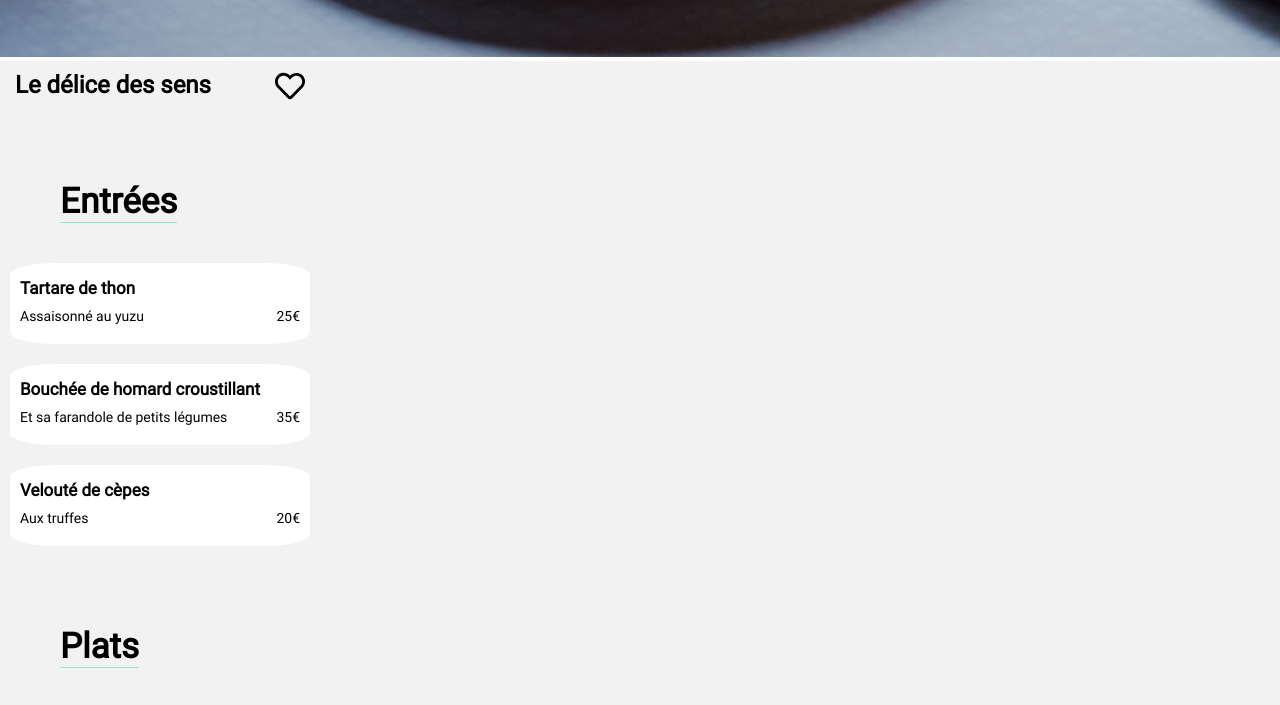
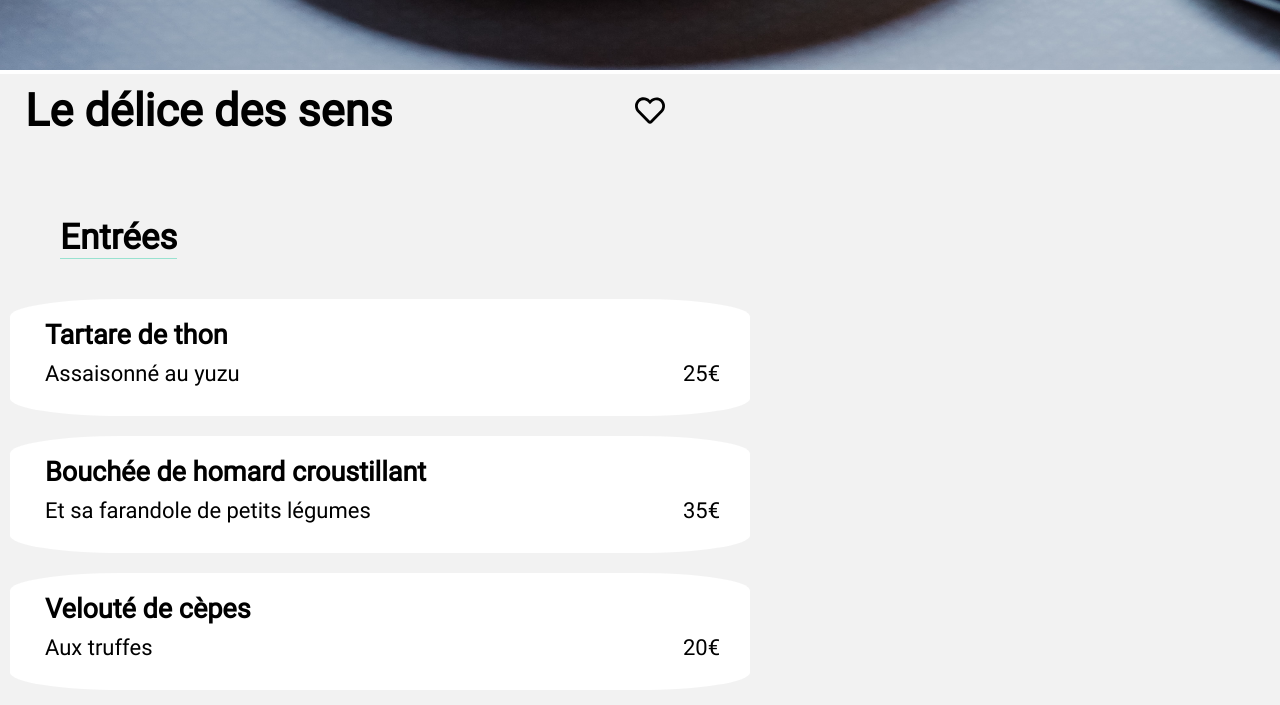
Before and after one commit to ainswind/RaphaelLaurent_3_11012021, a website: page pages/Menu-Le_delice_des_sens.html in a window 1280 px wide. Shown: the part 841-1546 px from the top of the page. Drawn offline with Linux system fonts and the light colour scheme.

Commit message:
pages tabelt

```diff
--- a/sass/scss/style.scss
+++ b/sass/scss/style.scss
@@ -36,10 +36,25 @@ nav{
     @media all and (min-width:320px) {
         width: 190px;
         }
+         @media all and (min-width:425px) {
+            width: 270px;
+        }
+        @media all and (min-width:768px) {
+            width: 340px;
+        }
     img{
        justify-self: center;
         @media all and (min-width:320px) {
             width: 140px;
+        }
+        @media all and (min-width:425px) {
+            width: 200px;
+        }
+        @media all and (min-width:768px) {
+            width: 220px;
+        }
+        svg{
+            width:30px;
         }
     }
 
@@ -576,11 +591,12 @@ main{
    padding-top: 10px;
     background-color: #f2f2f2;
     input{
+       align-self: center;
         @media all and (min-width:320px){
             width: 200px;
-            margin-left: 50px;
             margin-top: 20px;
         }
+
     }
 
 }
@@ -588,11 +604,25 @@ aside {
     display: flex;
     flex-direction: row;
     justify-content: space-between;
-    margin-left: 15px;
+
 
     @media all and (min-width:320px){
         width:300px;
+        margin-left: 15px;
 
+    }
+    @media all and (min-width:375px){
+        width:320px;
+
+    }
+    @media all and (min-width:425px){
+        width:380px;
+        font-size: 25px;
+    }
+    @media all and (min-width:768px){
+        width:650px;
+        font-size: 30px;
+        margin-left: 25px;
     }
 }
 
@@ -600,6 +630,12 @@ aside {
         border-bottom: 1px solid #99E2D0;
         width: fit-content;
         margin-bottom: 20px;
+        @media all and (min-width:425px){
+            font-size: 30px;
+        }
+        @media all and (min-width:768px){
+            font-size: 35px;
+        }
     }
 .vignette3-container{
     display: flex;
@@ -622,11 +658,30 @@ aside {
         margin-left:10px ;
 
     }
+    @media all and (min-width:375px){
+        width: 330px;
+    }
+    @media all and (min-width:425px){
+        width: 380px;
+    }
+    @media all and (min-width:768px){
+        width: 700px;
+        padding: 20px 20px 30px 20px;
+    }
 
     h3{
         @media all and (min-width:320px){
             font-size: 17px;
             margin: 0 0 10px 0;
+        }
+        @media all and (min-width:425px){
+            font-size: 23px;
+
+        }
+        @media all and (min-width:768px){
+            font-size: 27px;
+            margin-left: 15px;
+
         }
     }
 }
@@ -636,6 +691,15 @@ aside {
     justify-content: space-between;
     @media all and (min-width:320px){
         font-size: 14px;
+        margin-right: 10px;
+    }
+    @media all and (min-width:425px){
+        font-size: 18px;
+    }
+    @media all and (min-width:768px){
+        font-size: 22px;
+        margin-left: 15px;
+
     }
 }
 // debut footer
```
Also changed, not shown: sass/css/style.css, 1 other file.
